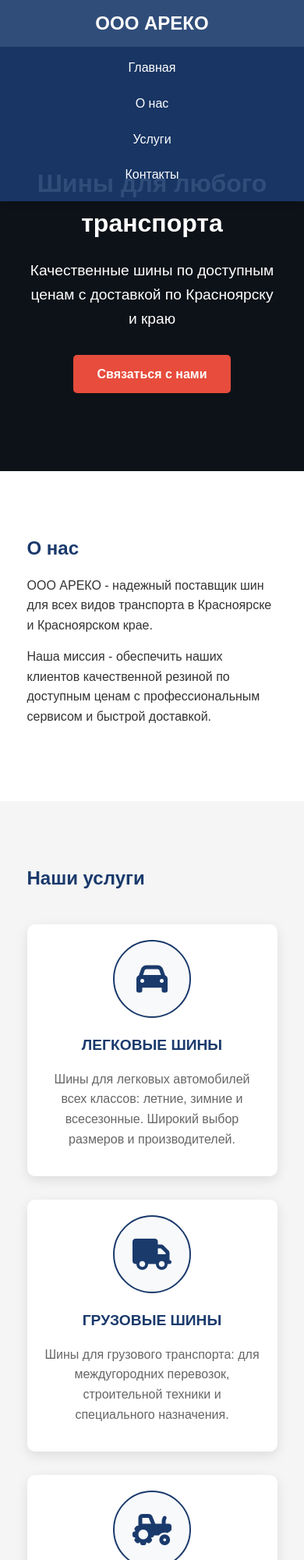
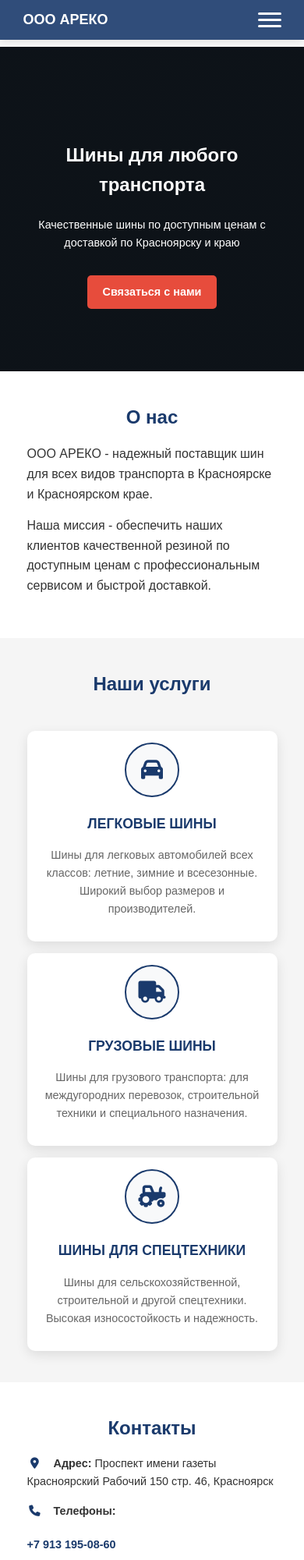
Before and after one commit to SergeyKuzhlev/test, a plain HTML site: page index.html in a window 390 px wide. Shown: the top 2000 px of the page at 78% size. Drawn offline with Linux system fonts and the light colour scheme.

Commit message:
Add files via upload

```diff
--- a/index.html
+++ b/index.html
@@ -135,9 +135,13 @@
         }
 
         .logo a {
-            font-size: 24px;
+            font-size: 20px;
             font-weight: bold;
             color: #fff;
+        }
+
+        .nav {
+            display: flex;
         }
 
         .nav ul {
@@ -159,6 +163,23 @@
             color: #ffd700;
         }
 
+        .menu-toggle {
+            display: none;
+            flex-direction: column;
+            justify-content: space-around;
+            width: 30px;
+            height: 25px;
+            cursor: pointer;
+        }
+
+        .menu-toggle span {
+            height: 3px;
+            width: 100%;
+            background-color: #fff;
+            border-radius: 5px;
+            transition: all 0.3s;
+        }
+
         /* Герой-секция */
         .hero {
             background: linear-gradient(rgba(0, 0, 0, 0.7), rgba(0, 0, 0, 0.7)), #2c3e50;
@@ -169,13 +190,13 @@
         }
 
         .hero h1 {
-            font-size: 3rem;
+            font-size: 2.2rem;
             margin-bottom: 20px;
             color: white;
         }
 
         .hero p {
-            font-size: 1.2rem;
+            font-size: 1.1rem;
             margin-bottom: 30px;
             max-width: 700px;
             margin-left: auto;
@@ -198,7 +219,7 @@
 
         /* Секция "О нас" */
         .about {
-            padding: 80px 0;
+            padding: 60px 0;
             background-color: white;
         }
 
@@ -216,14 +237,14 @@
 
         /* Секция услуг */
         .services {
-            padding: 80px 0;
+            padding: 60px 0;
             background-color: #f5f5f5;
         }
 
         .services-grid {
             display: grid;
-            grid-template-columns: repeat(auto-fit, minmax(300px, 1fr));
-            gap: 30px;
+            grid-template-columns: repeat(auto-fit, minmax(280px, 1fr));
+            gap: 20px;
             margin-top: 40px;
         }
 
@@ -238,12 +259,12 @@
         }
 
         .service-card:hover {
-            transform: translateY(-10px);
+            transform: translateY(-5px);
         }
 
         .service-icon {
-            width: 100px;
-            height: 100px;
+            width: 80px;
+            height: 80px;
             margin: 0 auto 20px;
             display: flex;
             align-items: center;
@@ -251,7 +272,7 @@
             background-color: #f8f9fa;
             border-radius: 50%;
             color: #1a3a6c;
-            font-size: 40px;
+            font-size: 32px;
             border: 2px solid #1a3a6c;
         }
 
@@ -262,11 +283,12 @@
 
         .service-card p {
             color: #666;
+            font-size: 0.95rem;
         }
 
         /* Секция контактов */
         .contact {
-            padding: 80px 0;
+            padding: 60px 0;
             background-color: white;
         }
 
@@ -282,13 +304,22 @@
         }
 
         .contact-info p {
-            margin-bottom: 20px;
-            font-size: 1.1rem;
+            margin-bottom: 15px;
+            font-size: 1rem;
         }
 
         .contact-icon {
             margin-right: 10px;
             color: #1a3a6c;
+            width: 20px;
+            text-align: center;
+        }
+
+        .phone-link {
+            color: #1a3a6c;
+            font-weight: bold;
+            display: inline-block;
+            padding: 5px 0;
         }
 
         /* Подвал сайта */
@@ -297,30 +328,128 @@
             color: white;
             text-align: center;
             padding: 20px 0;
+            font-size: 0.9rem;
         }
 
-        /* Адаптивность */
+        /* Адаптивность для мобильных */
         @media (max-width: 768px) {
             .header .container {
+                padding: 0 10px;
+            }
+
+            .logo a {
+                font-size: 18px;
+            }
+
+            .menu-toggle {
+                display: flex;
+            }
+
+            .nav {
+                position: fixed;
+                top: 60px;
+                left: -100%;
+                width: 80%;
+                height: calc(100vh - 60px);
+                background-color: rgba(26, 58, 108, 0.98);
                 flex-direction: column;
+                transition: left 0.3s ease;
+                padding: 20px 0;
+            }
+
+            .nav.active {
+                left: 0;
             }
 
             .nav ul {
-                margin-top: 15px;
                 flex-direction: column;
+                width: 100%;
+            }
+
+            .nav ul li {
+                margin: 0;
+                width: 100%;
                 text-align: center;
             }
 
-            .nav ul li {
-                margin: 10px 0;
+            .nav ul li a {
+                display: block;
+                padding: 15px;
+                border-bottom: 1px solid rgba(255, 255, 255, 0.1);
+            }
+
+            .hero {
+                padding: 120px 0 80px;
+                margin-top: 60px;
             }
 
             .hero h1 {
-                font-size: 2rem;
+                font-size: 1.8rem;
             }
 
-            .about-content, .contact-content {
-                flex-direction: column;
+            .hero p {
+                font-size: 1rem;
+                padding: 0 10px;
+            }
+
+            .btn {
+                padding: 10px 20px;
+                font-size: 0.9rem;
+            }
+
+            .about, .services, .contact {
+                padding: 40px 0;
+            }
+
+            h2 {
+                font-size: 1.5rem;
+                text-align: center;
+            }
+
+            .services-grid {
+                grid-template-columns: 1fr;
+                gap: 15px;
+            }
+
+            .service-card {
+                padding: 15px;
+            }
+
+            .service-icon {
+                width: 70px;
+                height: 70px;
+                font-size: 28px;
+            }
+
+            .contact-info p {
+                font-size: 0.95rem;
+            }
+        }
+
+        @media (max-width: 480px) {
+            .hero h1 {
+                font-size: 1.5rem;
+            }
+
+            .hero p {
+                font-size: 0.9rem;
+            }
+
+            .service-card h3 {
+                font-size: 1.1rem;
+            }
+
+            .service-card p {
+                font-size: 0.9rem;
+            }
+
+            .contact-info p {
+                font-size: 0.9rem;
+            }
+
+            .footer {
+                padding: 15px 0;
+                font-size: 0.8rem;
             }
         }
     </style>
@@ -341,7 +470,12 @@
             <div class="logo">
                 <a href="#home">ООО АРЕКО</a>
             </div>
-            <nav class="nav">
+            <div class="menu-toggle" id="mobile-menu">
+                <span></span>
+                <span></span>
+                <span></span>
+            </div>
+            <nav class="nav" id="main-nav">
                 <ul>
                     <li><a href="#home">Главная</a></li>
                     <li><a href="#about">О нас</a></li>
@@ -414,8 +548,8 @@
                     <div class="contact-info">
                         <p><i class="fas fa-map-marker-alt contact-icon"></i> <strong>Адрес:</strong> Проспект имени газеты Красноярский Рабочий 150 стр. 46, Красноярск</p>
                         <p><i class="fas fa-phone contact-icon"></i> <strong>Телефоны:</strong></p>
-                        <p>+7 913 195-08-60</p>
-                        <p>+7 923 363-73-00</p>
+                        <p><a href="tel:+79131950860" class="phone-link">+7 913 195-08-60</a></p>
+                        <p><a href="tel:+79233637300" class="phone-link">+7 923 363-73-00</a></p>
                     </div>
                 </div>
             </div>
@@ -431,7 +565,24 @@
 
     <!-- Подключение JavaScript -->
     <script>
-        // Плавная прокрутка для старых браузеров
+        // Мобильное меню
+        const mobileMenu = document.getElementById('mobile-menu');
+        const mainNav = document.getElementById('main-nav');
+
+        mobileMenu.addEventListener('click', function() {
+            mainNav.classList.toggle('active');
+            mobileMenu.classList.toggle('active');
+        });
+
+        // Закрытие меню при клике на ссылку
+        document.querySelectorAll('.nav a').forEach(link => {
+            link.addEventListener('click', function() {
+                mainNav.classList.remove('active');
+                mobileMenu.classList.remove('active');
+            });
+        });
+
+        // Плавная прокрутка
         document.querySelectorAll('a[href^="#"]').forEach(anchor => {
             anchor.addEventListener('click', function (e) {
                 e.preventDefault();
```
